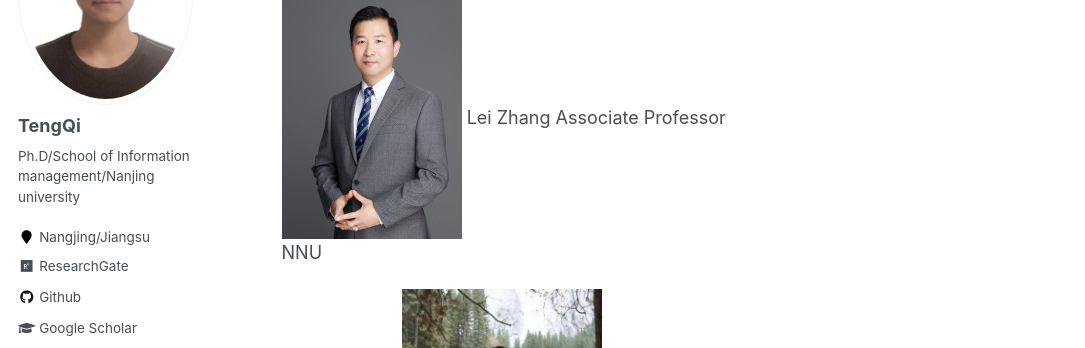
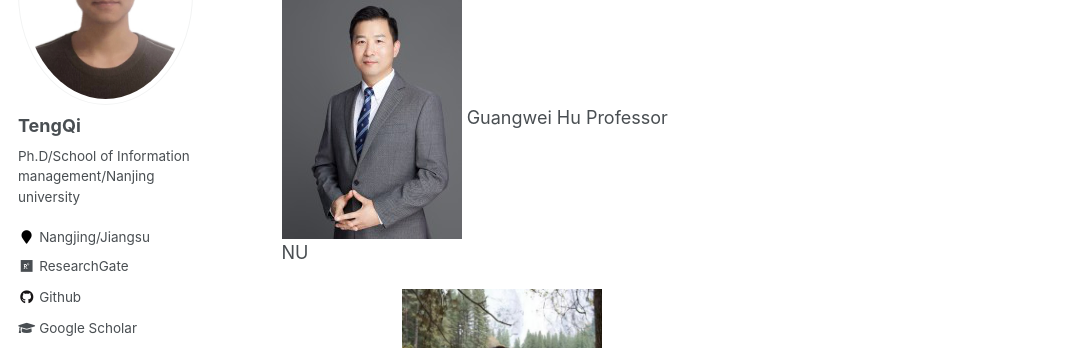
Before and after one commit to tengqi159/tengqi.github.io, a Jekyll site: the page built from _pages/about.md, in a window 1280 px wide and 900 px high, scrolled down 899 px. Shown: the part 153-501 px from the top of the window, without its empty margins (0-1085 px from the left). Built offline with Jekyll 4.4.1, drawn with Linux system fonts in a browser that asks for light colours.

Commit message:
Update about.md

```diff
--- a/_pages/about.md
+++ b/_pages/about.md
@@ -43,9 +43,9 @@ Team
 Research Advisors()
 
 ![huguangwei](huguangwei.png)
-Lei Zhang
-Associate Professor
-NNU
+Guangwei Hu
+Professor
+NU
 
 <center class="half">
     <img src="leizhang.png" width="200"/>
```
